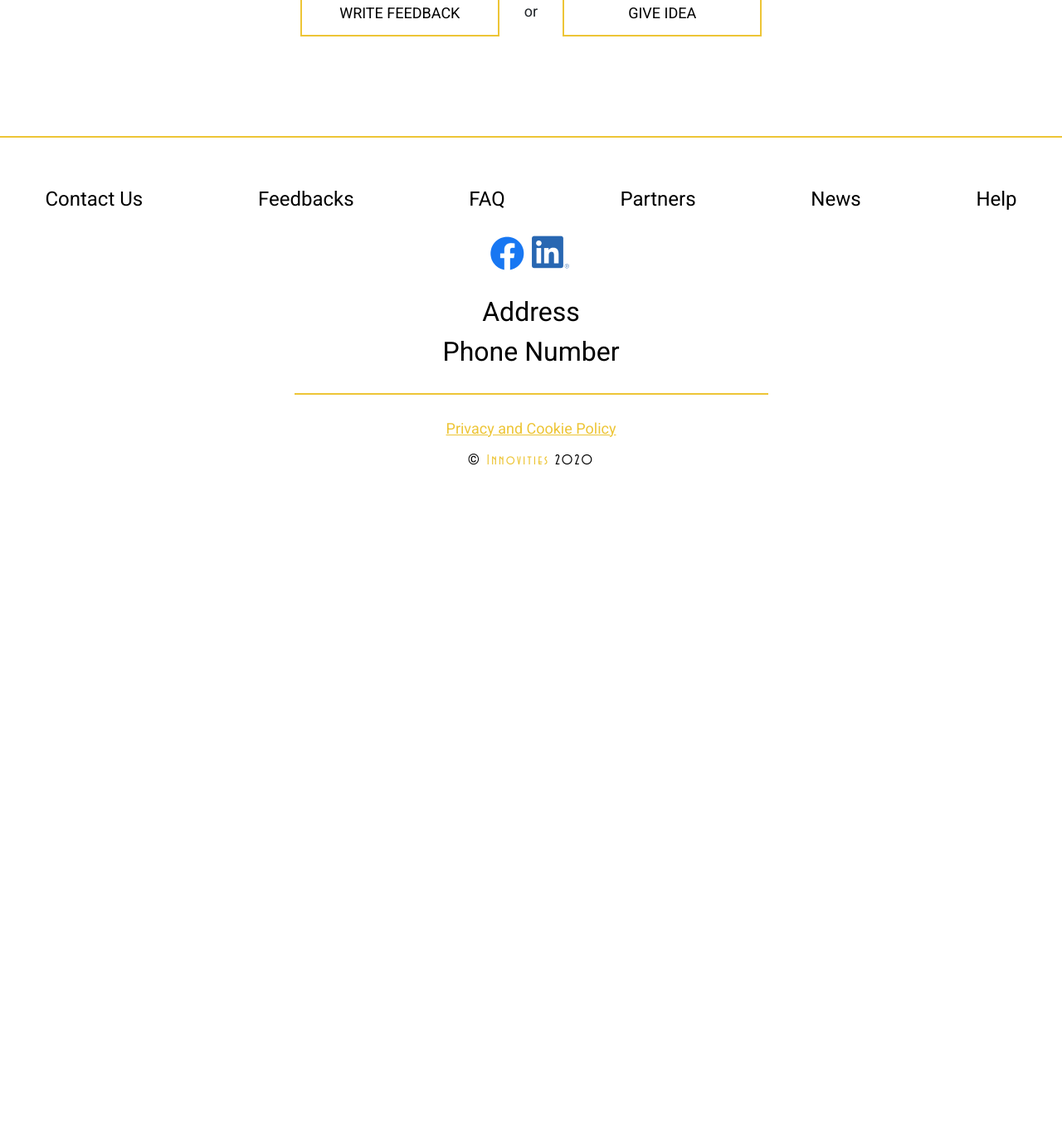
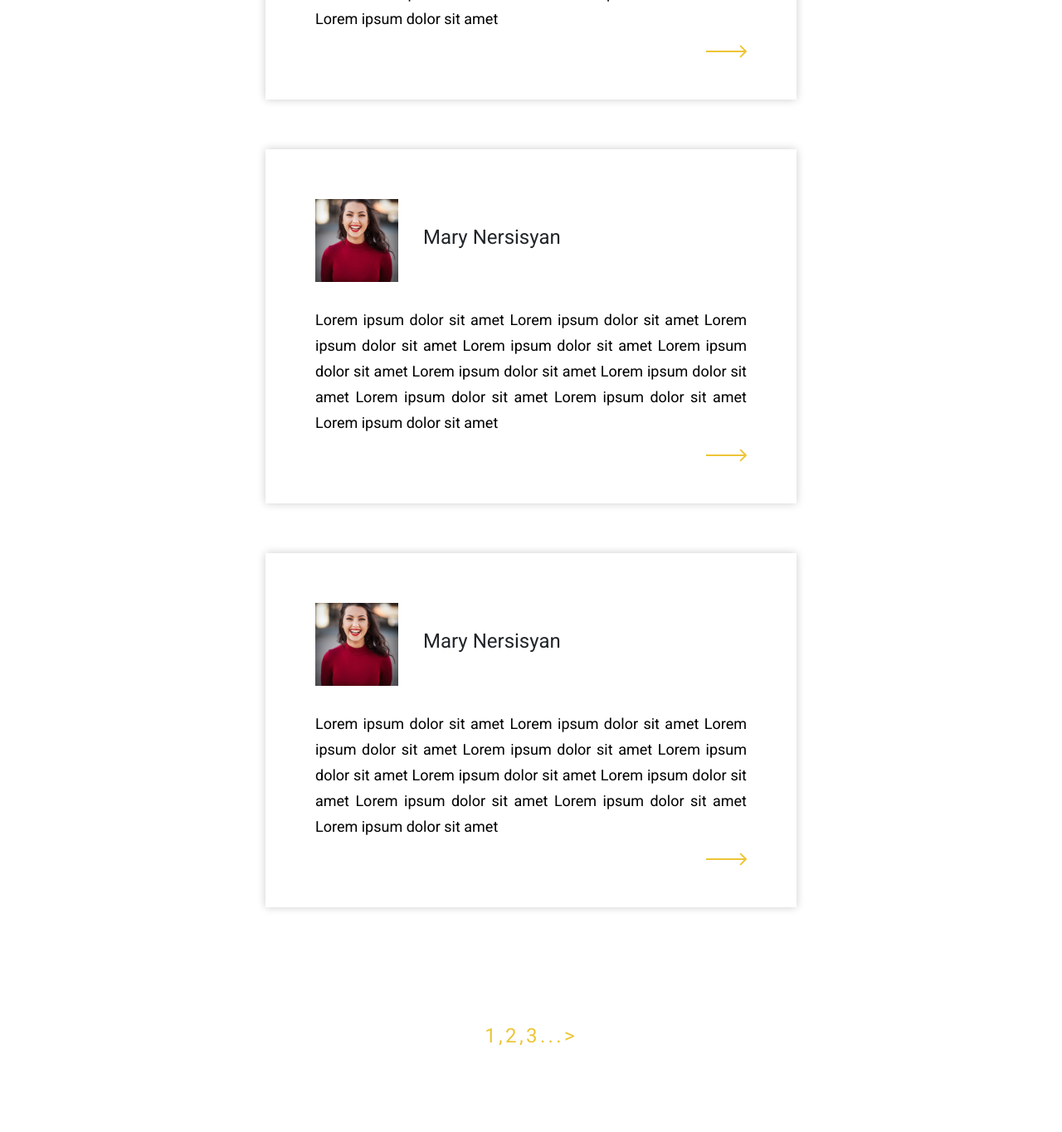
Before and after one commit to grigor-aramyan/generAItor, a React app: page / in a window 1280 px wide. Shown: the part 1070-2435 px from the top of the page at 83% size. Before the commit the page ends 1652 px from the top, so only its background shows below. Built offline with nearby package versions, Linux system fonts and the light colour scheme.

Commit message:
added GetIdeas Second part Component

```diff
--- a/public/css/styles.css
+++ b/public/css/styles.css
@@ -1103,3 +1103,62 @@ margin-right: 30px;
   text-align: justify;
 }
 /* End About Profiles  */
+
+/* Get Ideas Second Part Start */
+.getIdea_main {
+  padding-left: 40px;
+  padding-right: 40px;
+}
+.getIdea_box {
+  width: 640px;
+  background-color: #FFFFFF;
+  box-shadow: 0px 0px 10px rgba(0, 0, 0, 0.2);
+  margin-bottom: 60px;
+}
+.getIdea-title {
+  margin: 120px 0px;
+}
+.getIdea-title h2 {
+  font-family: 'Avenida Std';
+  font-size: 48px;
+  line-height: 28px;
+  text-align: center;
+  letter-spacing: 0.14em;
+  color: #000000;
+}
+.getIdea_inner {
+  margin: 60px 30px 0px 60px;
+}
+.getIdea_name {
+  padding: 0px 30px;
+}
+.getIdea_inner-content {
+  font-size: 18px;
+  font-weight: normal;
+  line-height: 31px;
+  text-align: justify;
+  color: #000000;
+  padding: 30px 60px;
+}
+.getIdea_arrow {
+  text-align: end;
+  margin-bottom: 20px;
+}
+.getIdea_pagination {
+  font-size: 24px;
+  line-height: 31px;
+  letter-spacing: 0.14em;
+  color: #EDC536;
+  margin: 80px 0px 100px;
+}
+.getIdea_pagination-item {
+  color: #EDC536;
+
+}
+.getIdea_pagination-item:hover {
+  text-decoration: none;
+  color: #EDC536;
+
+}
+
+/* Get Ideas Second Part End */
--- /dev/null
+++ b/src/components/GetIdea/GetIdeasCard.js
@@ -0,0 +1,27 @@
+import React, { Component } from 'react';
+
+export default class GetIdeasCard extends Component {
+    render() {
+        const { author_image, author_name, idea_content } = this.props;
+
+        return (
+            <div className="getIdea_box">
+                <div className="d-flex align-items-center getIdea_inner">
+                    <img src={author_image}
+                        alt="idea-author image" />
+                    <h4 className="getIdea_name">{author_name}</h4>
+                </div>
+                <div className="getIdea_inner-content">
+                    <p>{idea_content}</p>
+                    <div className="d-flex justify-content-end">
+                        <a href="#">
+                            <img src="images/getIdea_arrow.svg"
+                                alt="know more"
+                                className="getIdea_arrow" />
+                        </a>
+                    </div>
+                </div>
+            </div>
+        )
+    }
+}
--- /dev/null
+++ b/src/components/GetIdea/GetIdeasMain.js
@@ -0,0 +1,70 @@
+import React, { Component } from 'react';
+import GetIdeasCard from './GetIdeasCard';
+import GetIdeasPagination from './GetIdeasPagination';
+
+export default class GetIdeasMain extends Component {
+    constructor() {
+        super();
+
+        this.state = {
+            author_image: '',
+            author_name: '',
+            idea_content: '',
+            idea_id: '',
+        }
+
+    }
+    render() {
+        const { author_image, author_name, idea_content, idea_id} = this.props;
+        return (
+            <div className="container-fluid getIdea-wrapper">
+                <div className="row justify-content-center">
+                    <div className="col col-md-4 text-center text-uppercase getIdea-title">
+                        <h2>Get Ideas</h2>
+                    </div>
+                </div>
+
+                <div className="row justify-content-around getIdea_main">
+                        <GetIdeasCard
+                        author_image="images/get_idea_img.jpg"
+                        author_name="Mary Nersisyan"
+                        idea_content="Lorem ipsum dolor sit amet Lorem ipsum dolor sit amet Lorem
+                        ipsum dolor sit amet Lorem ipsum dolor sit amet Lorem ipsum
+                        dolor sit amet Lorem ipsum dolor sit amet Lorem ipsum dolor
+                        sit amet Lorem ipsum dolor sit amet Lorem ipsum dolor sit
+                        amet Lorem ipsum dolor sit amet"
+                        />
+                        <GetIdeasCard
+                        author_image="images/get_idea_img.jpg"
+                        author_name="Mary Nersisyan"
+                        idea_content="Lorem ipsum dolor sit amet Lorem ipsum dolor sit amet Lorem
+                        ipsum dolor sit amet Lorem ipsum dolor sit amet Lorem ipsum
+                        dolor sit amet Lorem ipsum dolor sit amet Lorem ipsum dolor
+                        sit amet Lorem ipsum dolor sit amet Lorem ipsum dolor sit
+                        amet Lorem ipsum dolor sit amet"
+                        />
+                        <GetIdeasCard
+                        author_image="images/get_idea_img.jpg"
+                        author_name="Mary Nersisyan"
+                        idea_content="Lorem ipsum dolor sit amet Lorem ipsum dolor sit amet Lorem
+                        ipsum dolor sit amet Lorem ipsum dolor sit amet Lorem ipsum
+                        dolor sit amet Lorem ipsum dolor sit amet Lorem ipsum dolor
+                        sit amet Lorem ipsum dolor sit amet Lorem ipsum dolor sit
+                        amet Lorem ipsum dolor sit amet"
+                        />
+                        <GetIdeasCard
+                        author_image="images/get_idea_img.jpg"
+                        author_name="Mary Nersisyan"
+                        idea_content="Lorem ipsum dolor sit amet Lorem ipsum dolor sit amet Lorem
+                        ipsum dolor sit amet Lorem ipsum dolor sit amet Lorem ipsum
+                        dolor sit amet Lorem ipsum dolor sit amet Lorem ipsum dolor
+                        sit amet Lorem ipsum dolor sit amet Lorem ipsum dolor sit
+                        amet Lorem ipsum dolor sit amet"
+                        />
+
+                    </div>
+                    <GetIdeasPagination />
+            </div>
+        )
+    }
+}
--- /dev/null
+++ b/src/components/GetIdea/GetIdeasPagination.js
@@ -0,0 +1,53 @@
+import React, { Component } from 'react';
+
+export default class GetIdeasPagination extends Component {
+    constructor() {
+        super();
+        this.state = {
+            numbersPerPage: 4,
+            take: 4,
+            data: [
+                {id: 1},
+                {id: 2},
+                {id: 3},
+                {id: 4},
+                {id: 5},
+                {id: 6},
+                {id: 7},
+                {id: 8},
+                {id: 9},
+                {id: 10},
+            ]
+        }
+    }
+    changePagination = (pageNumber) => {
+        const { numbersPerPage } = this.state;
+        const nextPage = (pageNumber - 1) * numbersPerPage;
+        this.setState({
+            take: nextPage
+        })
+    }
+    renderPagination = () => {
+        const { data, numbersPerPage } = this.state;
+        const pageCount = Math.ceil(data.length/numbersPerPage);
+        const buttonPagination = [];
+        for(let i = 1; i < pageCount; i++) {
+            buttonPagination.push(
+            <a href="#" className="getIdea_pagination-item"
+               onClick={() => {this.changePagination(i)}}>{i},</a>
+            )
+        }
+        return buttonPagination
+    }
+
+    render() {
+        return (
+        <div className="row justify-content-center">
+            <div className="getIdea_pagination pagination">
+                {this.renderPagination()}
+                <a href="#" className="getIdea_pagination-item">3...&gt;</a>
+            </div>
+        </div>
+    )
+    }
+}
--- a/src/index.js
+++ b/src/index.js
@@ -12,13 +12,14 @@ import Pricing from './components/pricing/Pricing';
 import MainMenu from './components/profiles/MainMenu';
 import AboutProfiles from './components/profiles/AboutProfiles';
 import OrgProfile from './components/profiles/orgProfile/OrgProfile';
+import GetIdeasMain from './components/GetIdea/GetIdeasMain';
 
 ReactDOM.render(
   <Provider store={store}>
     <Router>
       <Route path="/">
         <Switch>
-          <Route exact path="/" component={OrgProfile} />
+          <Route exact path="/" component={GetIdeasMain} />
           <Route
             path="/*"
             render={() => {
```
Also changed, not shown: public/images/getIdea_arrow.svg (added), public/images/get_idea_img.jpg (added).
